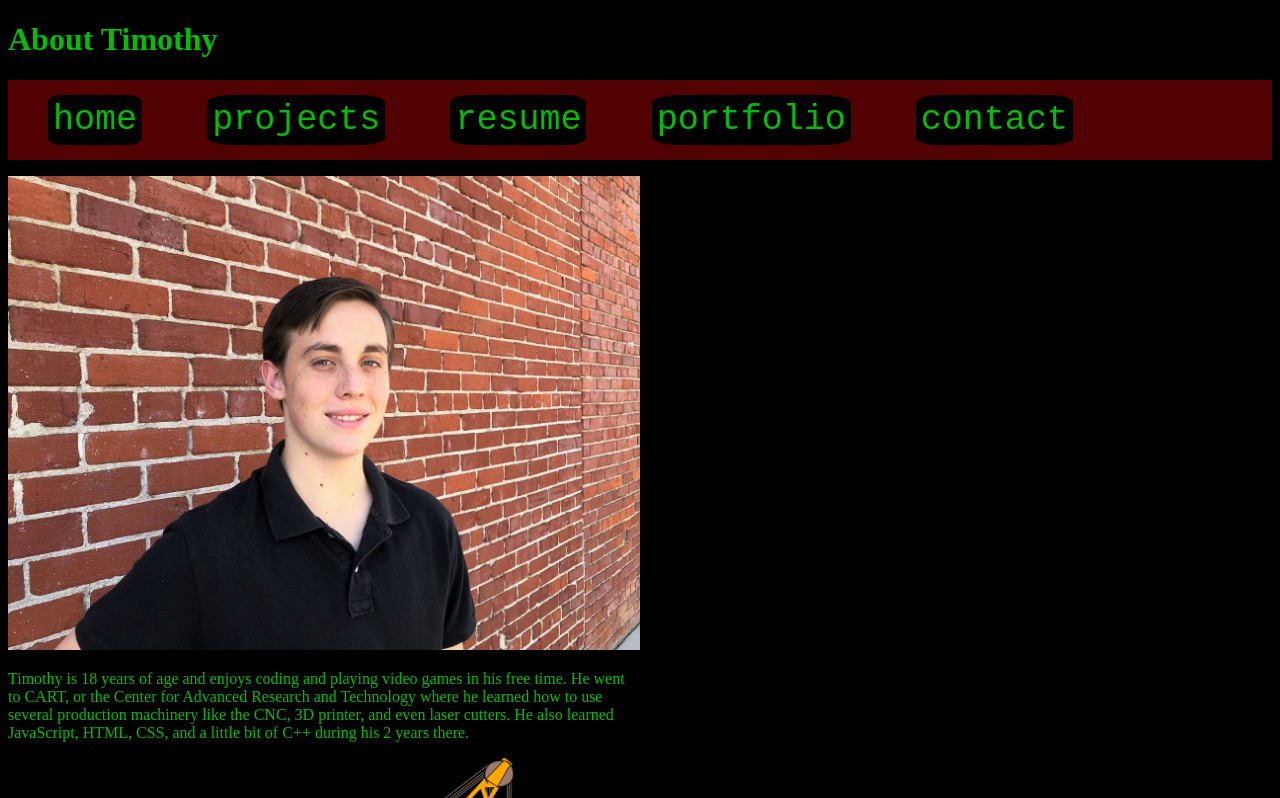
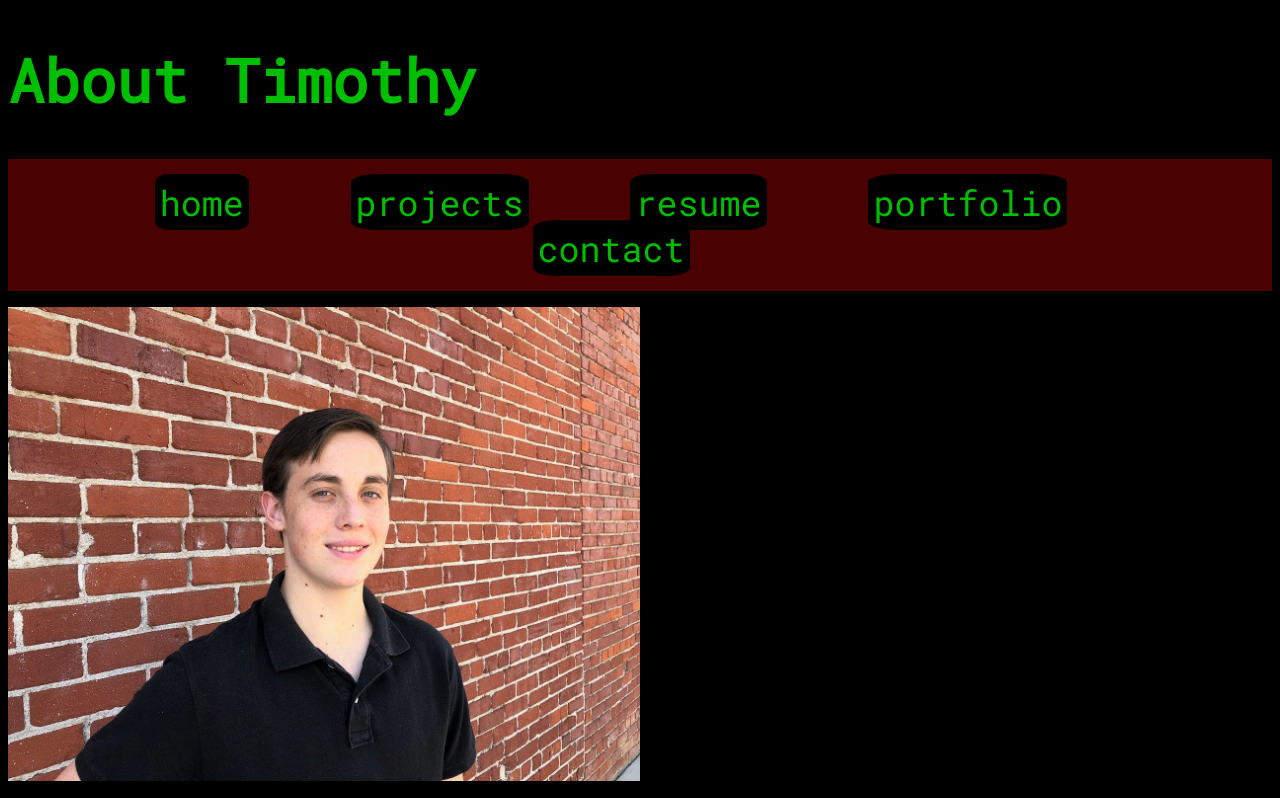
Before and after one commit to theonlymeme/portfolio, a plain HTML site: page about.html in a window 1280 px wide. Shown: the top 798 px of the page. Drawn offline with Linux system fonts and the light colour scheme.

Commit message:
added some CSS fonts

```diff
--- a/CSS/all.css
+++ b/CSS/all.css
@@ -4,18 +4,26 @@ body{
 p, h1{
     color:rgb(0, 190, 0);
 }
+h1{
+    font-size: 60px;
+    font-family: 'Roboto Mono', monospace;
+}
+p{
+    font-family: 'Roboto Mono', monospace;
+}
 
 #header{
-    background-color: rgba(138, 2, 2, 0.596);
+    background-color: rgba(138, 2, 2, 0.54);
     width:auto;
     padding-top:20px;
     padding-bottom:20px;
+    text-align: center;
 }
 #header a{
     font-family: 'Roboto Mono', monospace;
     background-color: black;
     font-size: 35px;
-    margin-right: 5%;
+    margin-right: 8%;
     color:rgb(0, 190, 0);
     text-decoration: none;
     border-radius: 15%;
@@ -25,3 +33,7 @@ p, h1{
     padding:30px;
     border-radius: 50%;
 }
+/*below is for flex, please don't mess*/
+.flex-row{
+    display:flex;
+}
--- a/about.html
+++ b/about.html
@@ -5,16 +5,18 @@
     <meta name="viewport" content="width=device-width, initial-scale=1.0">
     <title>Document</title>
     <!-- below are all the links------->
+    <link rel="stylesheet" href="CSS/all.css">
     <link rel="stylesheet" href="CSS/about.css">
-    <link rel="stylesheet" href="CSS/all.css">
+    <link href="https://fonts.googleapis.com/css2?family=Roboto+Mono&display=swap" rel="stylesheet">
+    <link href="https://fonts.googleapis.com/css2?family=Staatliches&display=swap" rel="stylesheet">
     <!--------------------------------->
 </head>
 <body>
     <h1> About Timothy</h1>
 
-    <div class="flex-row">
+    <div>
         <ul id="header">
-            <a href=index.html>home</a>
+            <a href=index.html id="home">home</a>
             <a href="projects.html">projects</a>
             <a href="resume.html">resume</a>
             <a href="portfolio.html">portfolio</a>
```
Also changed, not shown: contact.html (+5 -3 lines), index.html (+3 -2 lines), portfolio.html (+5 -3 lines), projects.html (+4 -2 lines), resume.html (+5 -3 lines).
